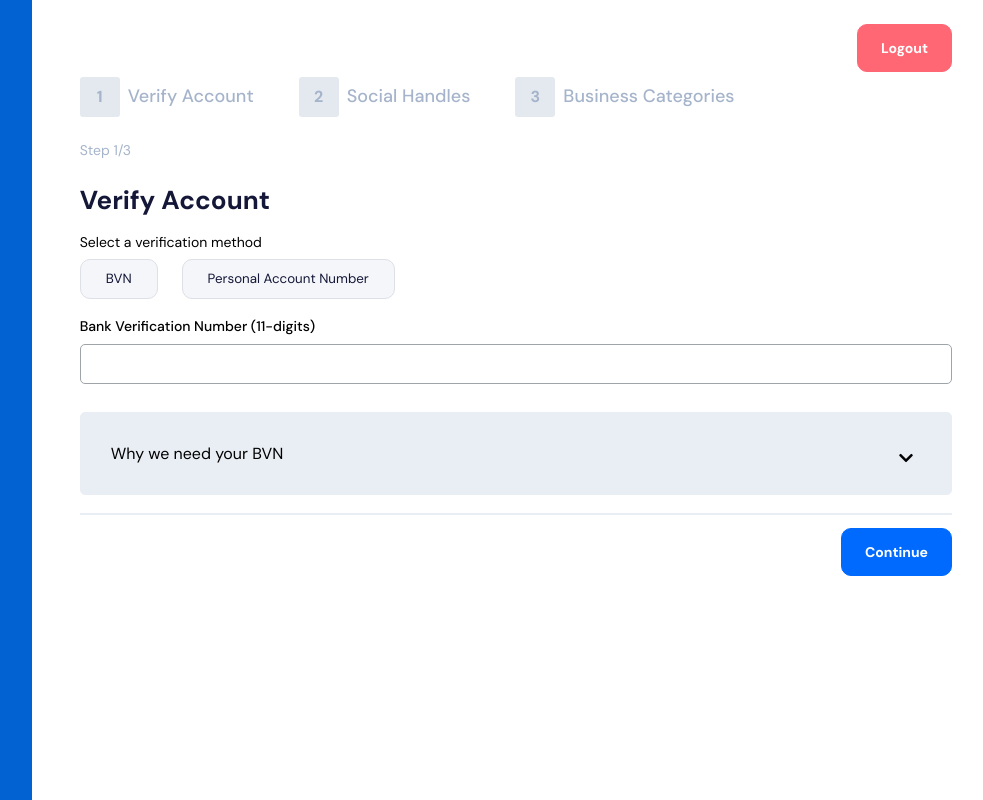
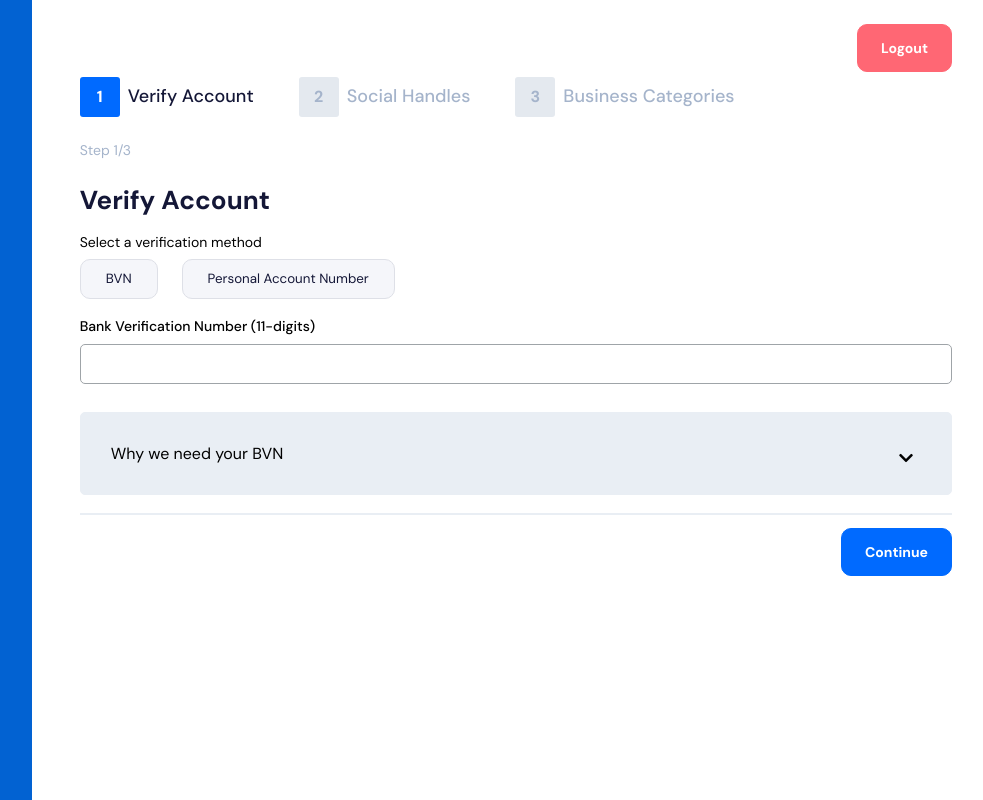
Before and after one commit to dindustack/mfe-chi-agb, a Nuxt app: page / in a window 1280 px wide. Shown: the whole page, without its empty margins (296-1279 px from the left). Built offline with nearby package versions, Linux system fonts and the light colour scheme.

Commit message:
perf: :lipstick: onboarding steps active and disabled styling

```diff
--- a/assets/defaults.scss
+++ b/assets/defaults.scss
@@ -205,6 +205,10 @@ select {
   cursor: pointer;
   appearance: none;
 }
+select:focus {
+  outline: none;
+}
+
 .select-box::after {
   content: '';
   position: absolute;
--- a/components/Onboarding.vue
+++ b/components/Onboarding.vue
@@ -123,7 +123,7 @@ export default {
         align-items: center;
     }
 
-    .content-number.active {
+    .active .content-number {
         border-color: #006AFF;
         background-color: #006AFF;
         color: #FFF;
@@ -139,6 +139,10 @@ export default {
         @media (min-width: 992px) {
             display: block !important;
         }
+    }
+
+    .active .content-text {
+        color: #141737;
     }
 
 }
```
